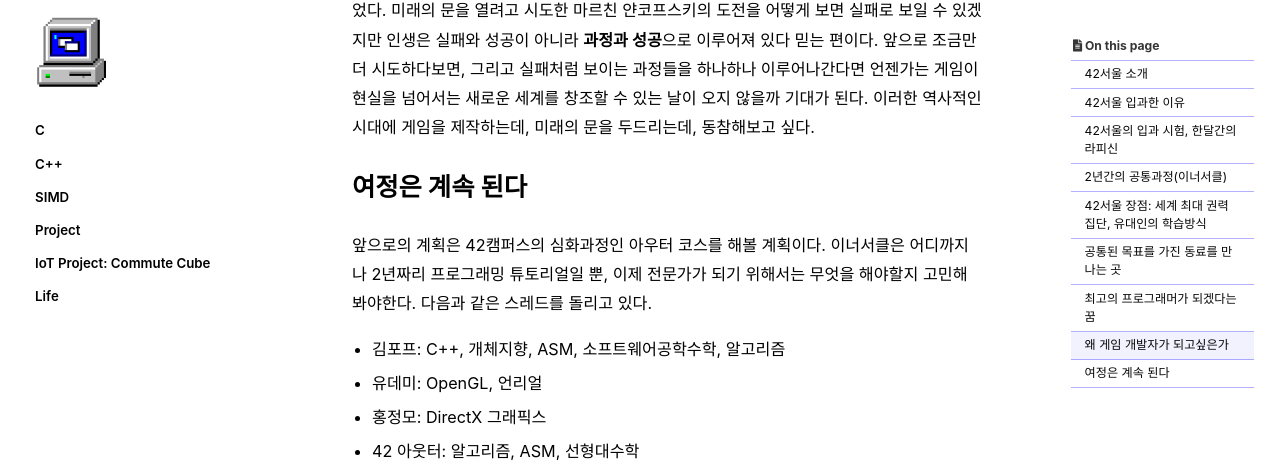
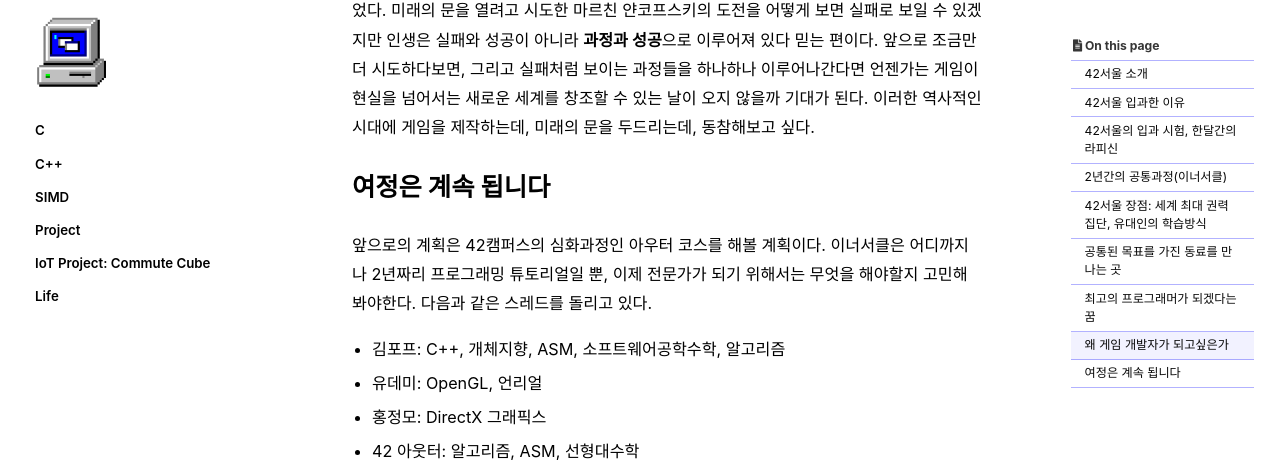
Before and after one commit to jeekpark/jeekpark.github.io, a Jekyll site: the page built from _posts/2024-07-10-life-42-seoul-review-0000.md, in a window 1280 px wide and 900 px high, scrolled down 4288 px. Shown: the part 89-556 px from the top of the window. Built offline with Jekyll 4.4.1, drawn with Linux system fonts in a browser that asks for light colours; cached includes are drawn as plain includes; some web fonts are replaced; comment, search, counter and statistics services are not loaded.

Commit message:
Update: 2024-07-13

```diff
--- a/_posts/2024-07-10-life-42-seoul-review-0000.md
+++ b/_posts/2024-07-10-life-42-seoul-review-0000.md
@@ -67,7 +67,7 @@ C++를 통해 개체지향이 무엇인지 배우는 과제이다. 언어의 특
 
 게임은 새로운 세계를 창조하는 일종의 예술이다. 예전에 과제를 하다가 콘솔창에 캐릭터가 ICE BOLT라는 스킬을 사용하는 코드를 작성했는데 실행하는 순간 전율을 느낀 적이 있다. 볼품없는 검은색 콘솔창에 단지 문자열이 출력된 것 뿐이지만, 내가 캐릭터에 생명력을 불어넣고 새로운 세계를 창조한 것 같은 느낌이었다. 그리고 역사적으로는 지금보다 개임 개발환경이 훨씬 열악했고 무언가를 새로 창조한다는 것은 늘 한계였다. 하지만 4kb의 벽에서 마리오가 탄생하고, 한계를 이겨내 엄청난 세계를 만들어냈다. 지금도 게임으로 현실을 넘어 새로운 세계를 창조하려는 전세계의 게임 제작자들이 크런치를 하며 노력하고 있다. 게임은 늘 우리에게 가능성을 보여주는 것 같다. 4kb의 벽을 넘어선다는 가능성 그리고 이제는 '실제'와도 같은 게임을 만들수 있을 것이라는 희망. 최근에 '사이버펑크 2077'을 만든 CDPR의 수장 마르친 얀코프스키는 게임 출시 전에 '사이버펑크 2077'이 실제 세계에서 할 수 있는 모든 것을 게임에서도 할 수 있을 것이라고 호언장담했고 많은 사람들이 기대했다. 실제 출시가 되었을 땐, 기술의 한계때문에 많은 기능들이 삭제되고 호언장담했던 것보단 기대 이하의 반응이었지만, 나에게는 충분히 '게임으로 이런것까지 구현했어?'라는 감동을 주었고 가능성은 얼마든지 열려있다고 느낄 수 있었다. 미래의 문을 열려고 시도한 마르친 얀코프스키의 도전을 어떻게 보면 실패로 보일 수 있겠지만 인생은 실패와 성공이 아니라 **과정과 성공**으로 이루어져 있다 믿는 편이다. 앞으로 조금만 더 시도하다보면, 그리고 실패처럼 보이는 과정들을 하나하나 이루어나간다면 언젠가는 게임이 현실을 넘어서는 새로운 세계를 창조할 수 있는 날이 오지 않을까 기대가 된다. 이러한 역사적인 시대에 게임을 제작하는데, 미래의 문을 두드리는데, 동참해보고 싶다.
 
-# 여정은 계속 된다
+# 여정은 계속 됩니다
 앞으로의 계획은 42캠퍼스의 심화과정인 아우터 코스를 해볼 계획이다. 이너서클은 어디까지나 2년짜리 프로그래밍 튜토리얼일 뿐, 이제 전문가가 되기 위해서는 무엇을 해야할지 고민해봐야한다. 다음과 같은 스레드를 돌리고 있다.
 - 김포프: C++, 개체지향, ASM, 소프트웨어공학수학, 알고리즘
 - 유데미: OpenGL, 언리얼
```
